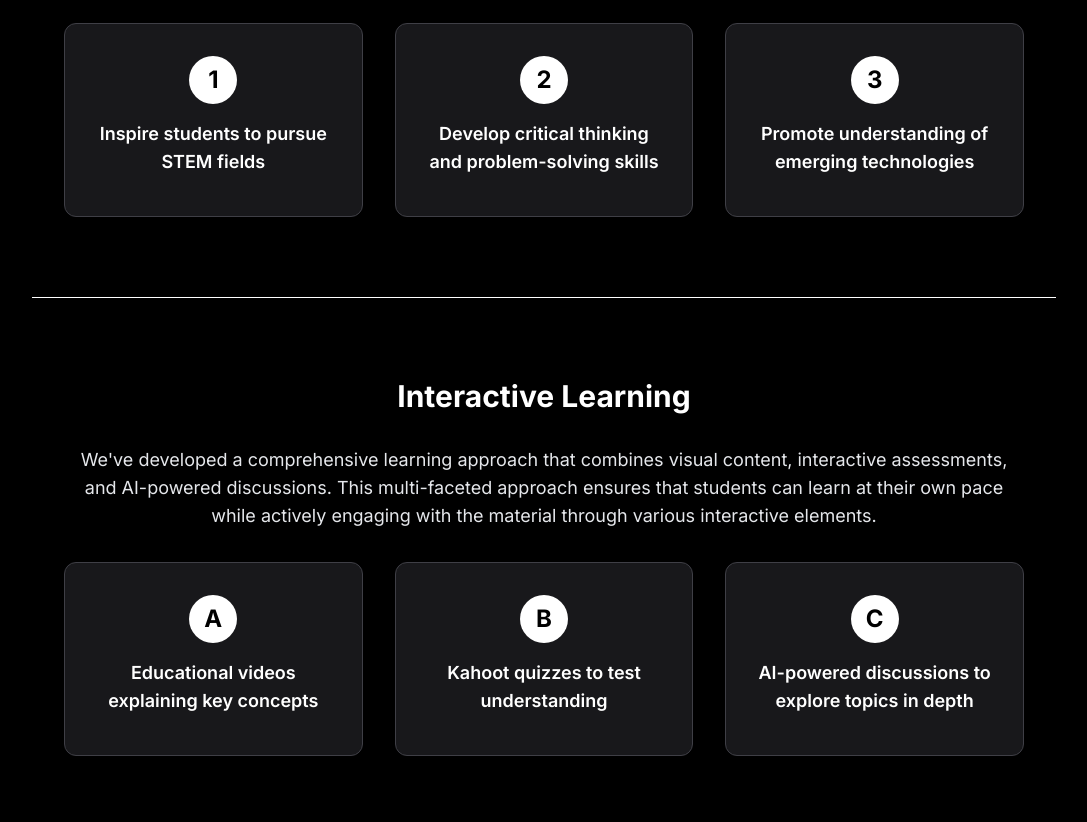
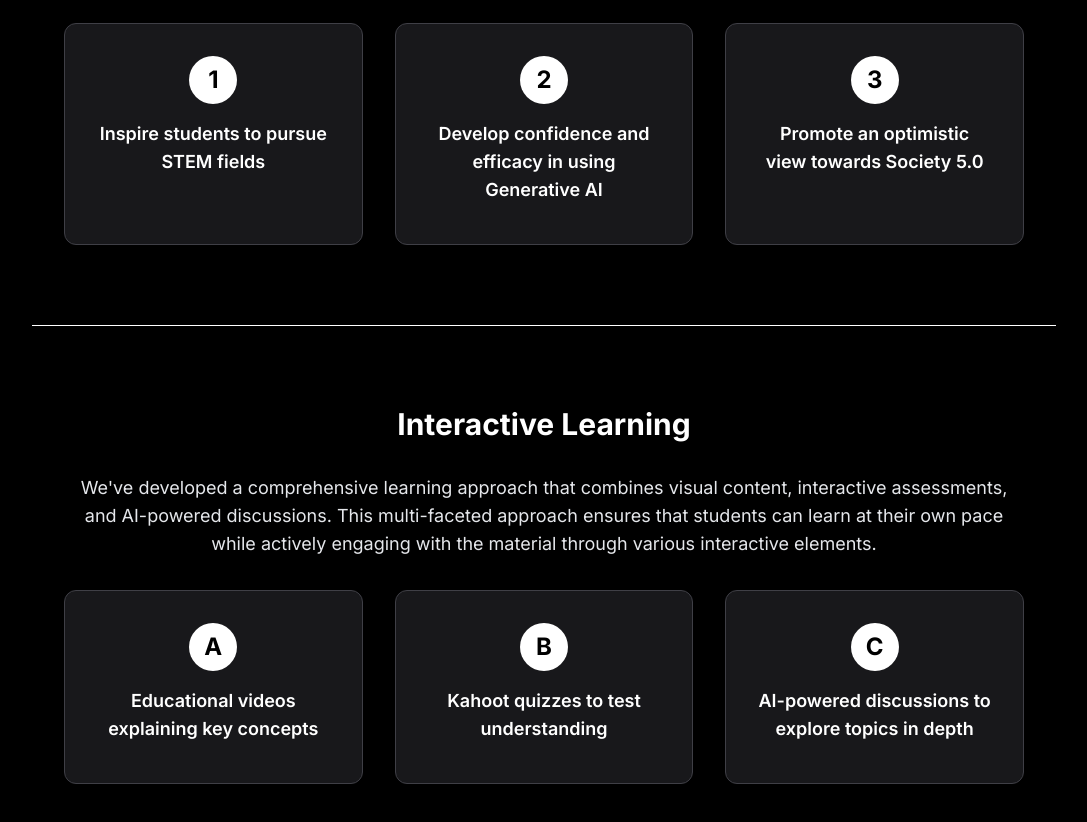
Before and after one commit to masaoIsh/Vid-Web, a Next.js app: page /about in a window 1280 px wide. Shown: the part 1040-1862 px from the top of the page, without its empty margins (96-1183 px from the left). Built offline with nearby package versions, Linux system fonts and the light colour scheme.

Commit message:
feat: update vision statements in About page

```diff
--- a/src/app/about/page.tsx
+++ b/src/app/about/page.tsx
@@ -102,11 +102,11 @@ export default function AboutPage() {
             </div>
             <div className="bg-zinc-900 rounded-xl p-8 flex flex-col items-center text-center shadow border border-zinc-700">
               <div className="w-12 h-12 flex items-center justify-center rounded-full bg-white text-black text-2xl font-bold mb-4">2</div>
-              <div className="text-lg text-white font-semibold mb-2">Develop critical thinking and problem-solving skills</div>
+              <div className="text-lg text-white font-semibold mb-2">Develop confidence and efficacy in using Generative AI</div>
             </div>
             <div className="bg-zinc-900 rounded-xl p-8 flex flex-col items-center text-center shadow border border-zinc-700">
               <div className="w-12 h-12 flex items-center justify-center rounded-full bg-white text-black text-2xl font-bold mb-4">3</div>
-              <div className="text-lg text-white font-semibold mb-2">Promote understanding of emerging technologies</div>
+              <div className="text-lg text-white font-semibold mb-2">Promote an optimistic view towards Society 5.0</div>
             </div>
           </div>
         </section>
```
